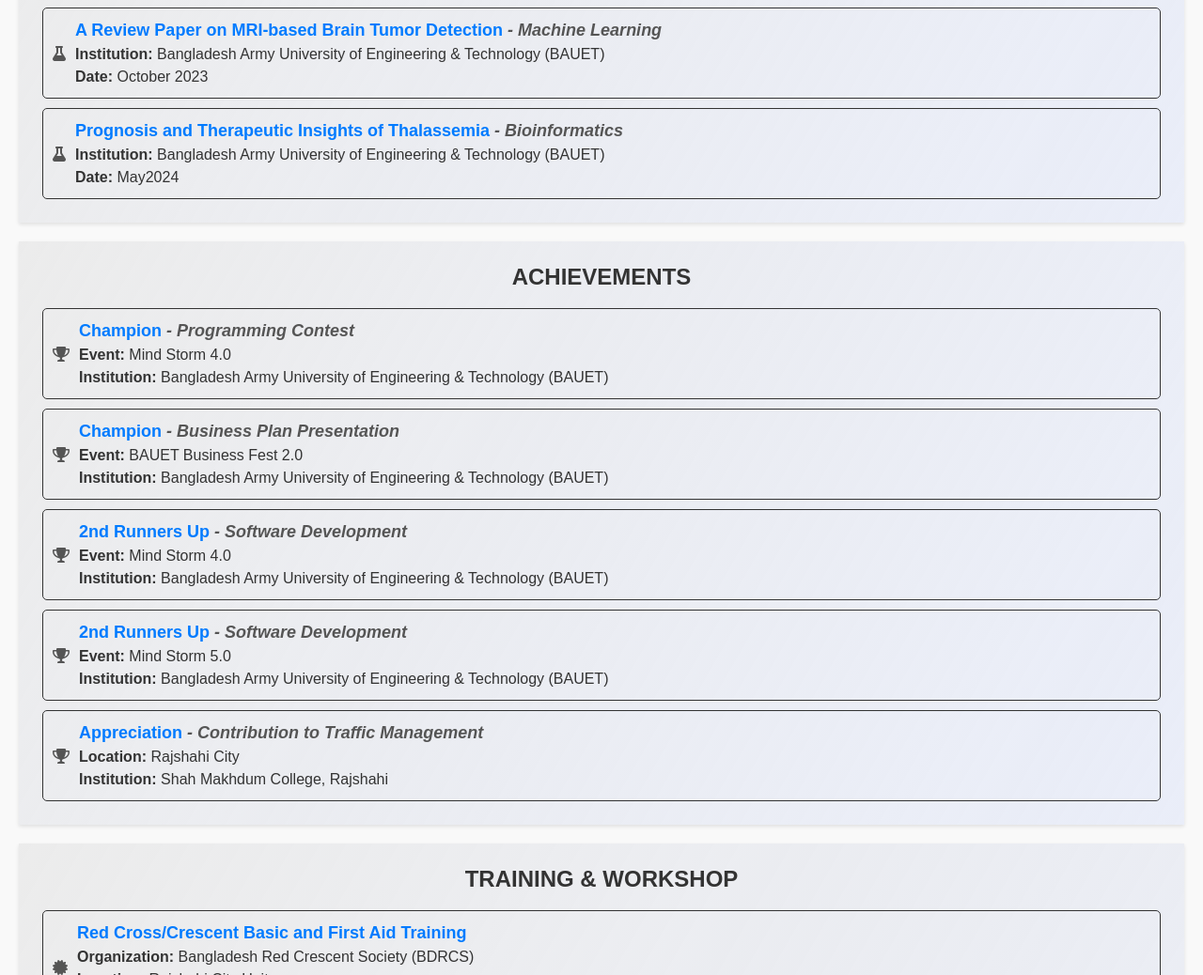
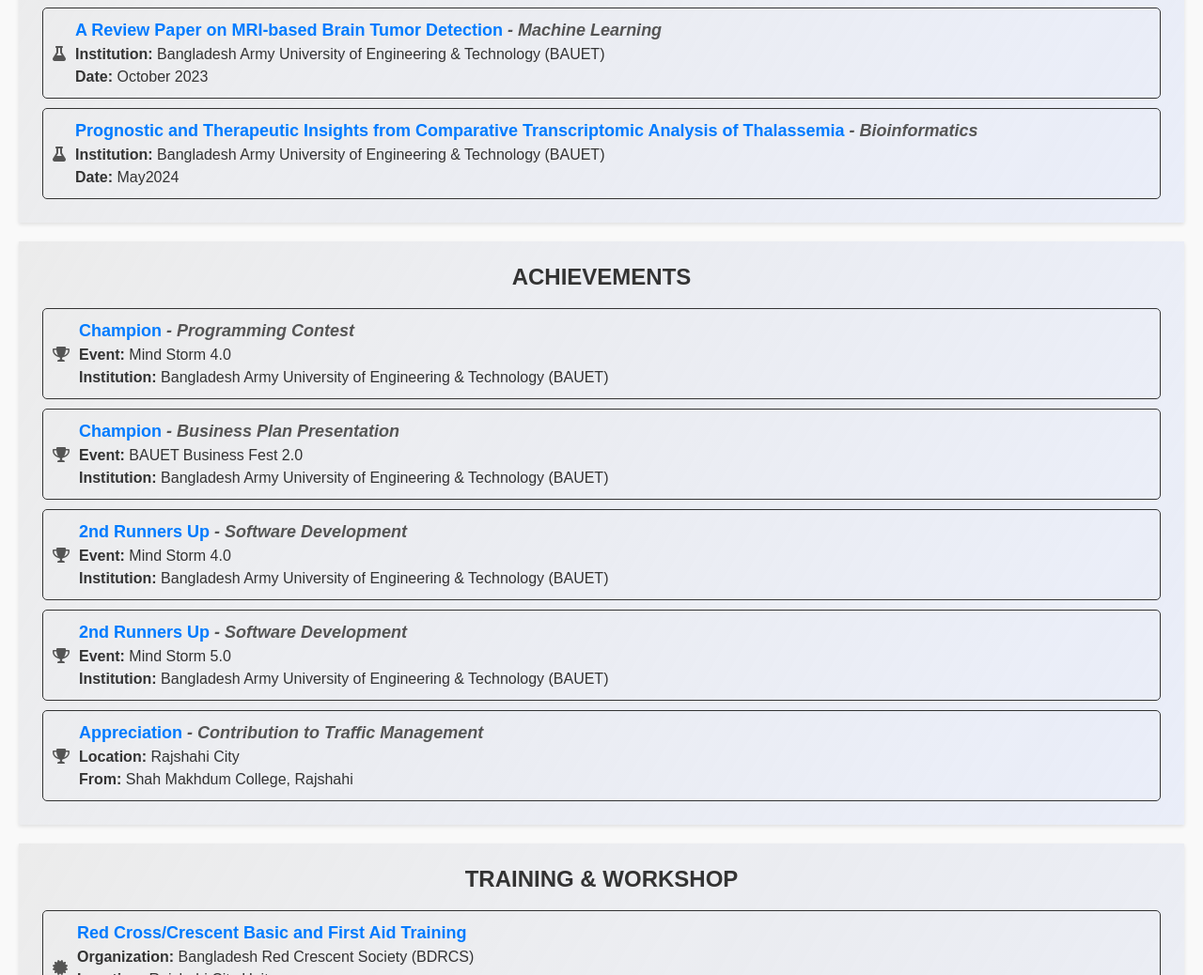
Before and after one commit to ARisHere/MyProtfolio, a plain HTML site: page index.html in a window 1280 px wide. Shown: the part 3868-4906 px from the top of the page at 94% size. Drawn offline with nearby package versions, Linux system fonts and the light colour scheme.

Commit message:
Update index.html
4 sept

```diff
--- a/index.html
+++ b/index.html
@@ -1082,7 +1082,7 @@
           <i class="fa fa-flask"></i>
           <div>
             <h3>
-              Prognosis and Therapeutic Insights of Thalassemia
+              Prognostic and Therapeutic Insights from Comparative Transcriptomic Analysis of Thalassemia
               <i> - Bioinformatics</i>
             </h3>
             <p>
@@ -1148,7 +1148,7 @@
             <h3>Appreciation<i> - Contribution to Traffic Management</i></h3>
             <p><strong>Location:</strong> Rajshahi City</p>
             <p>
-              <strong>Institution:</strong> Shah Makhdum College, Rajshahi
+              <strong>From:</strong> Shah Makhdum College, Rajshahi
             </p>
           </div>
         </div>
```
